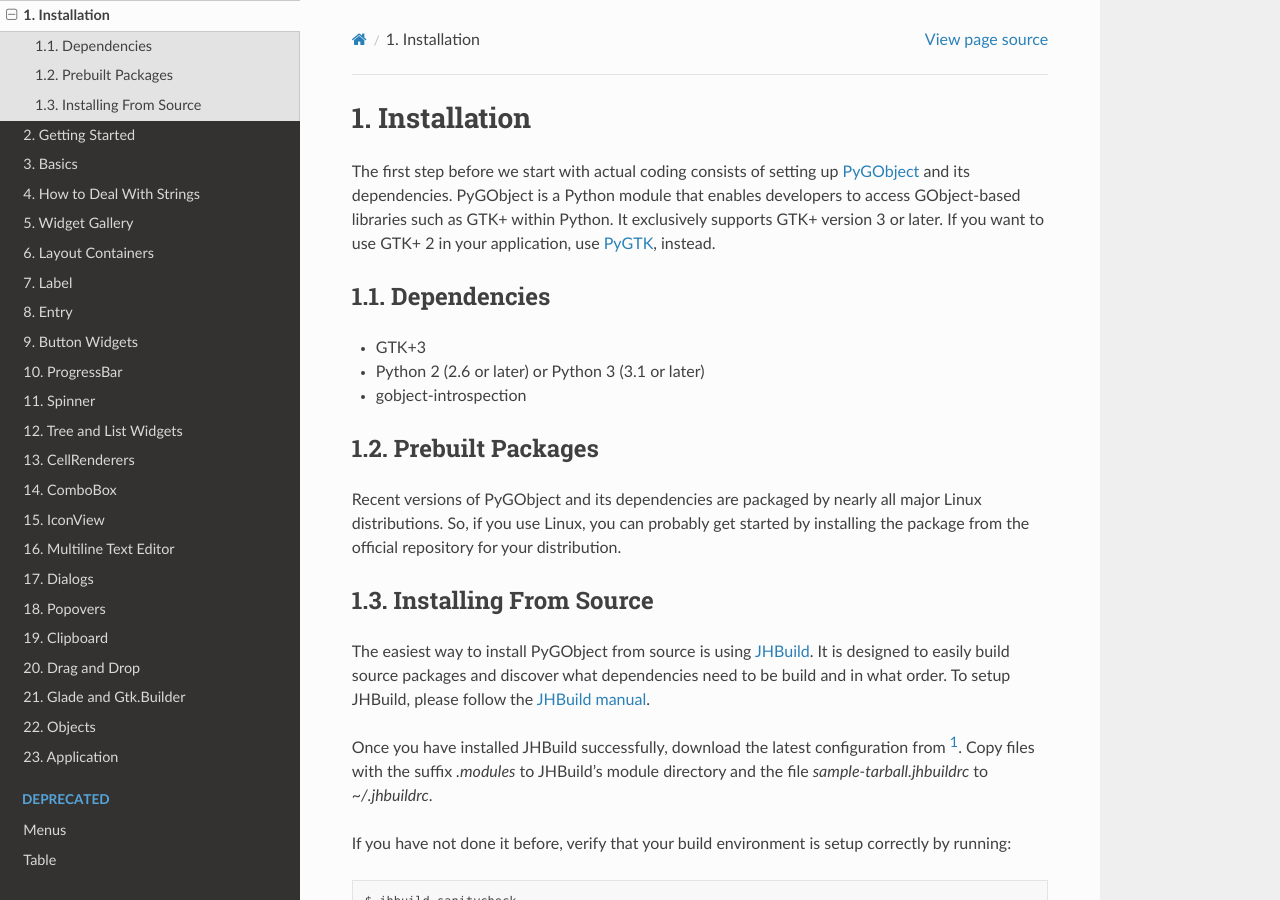
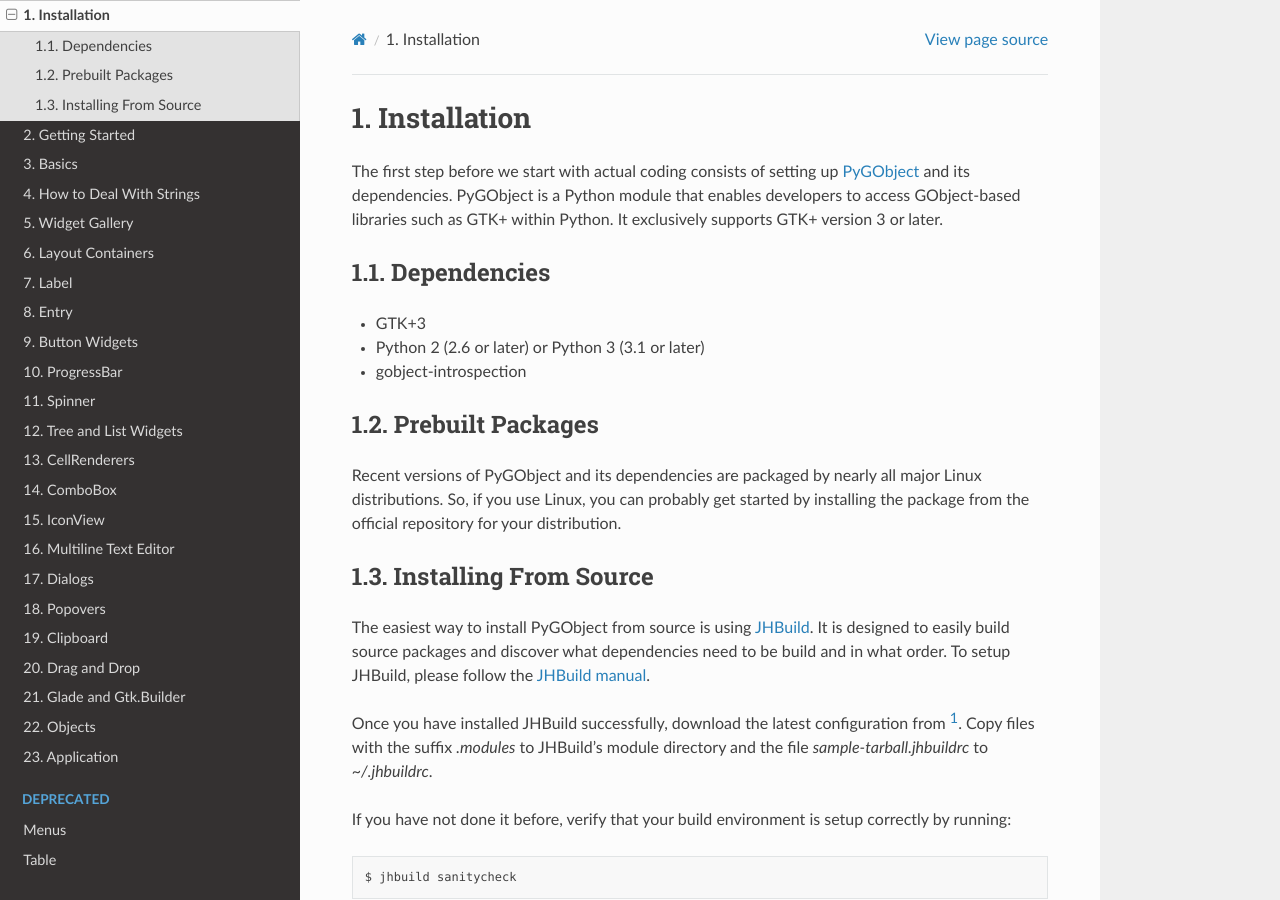
Before and after one commit to sebp/PyGObject-Tutorial, a Sphinx documentation site: the page built from source/install.txt, in a window 1280 px wide and 900 px high. Built offline with Sphinx 7.4.7 and the Read the Docs theme 2.0.0, drawn with Linux system fonts in a browser that asks for light colours.

Commit message:
Removed PyGTK link
The PyGTK website doesn't exist anymore. PyGTK has not been updated for over 5 years and does not accept patches anymore, so recommending users to use it seems out of place.

```diff
--- a/source/install.txt
+++ b/source/install.txt
@@ -6,8 +6,7 @@
 `PyGObject`_ and its dependencies. PyGObject is a Python module
 that enables developers to access GObject-based libraries such as GTK+
 within Python.
-It exclusively supports GTK+ version 3 or later. If you want to use
-GTK+ 2 in your application, use `PyGTK`_, instead.
+It exclusively supports GTK+ version 3 or later.
 
 Dependencies
 ------------
@@ -59,7 +58,6 @@
     $ jhbuild shell
 
 .. _PyGObject: https://wiki.gnome.org/action/show/Projects/PyGObject
-.. _PyGTK: http://www.pygtk.org
 .. _JHBuild: https://wiki.gnome.org/action/show/Projects/Jhbuild
 .. _JHBuild manual: https://developer.gnome.org/jhbuild/unstable/
 
```
